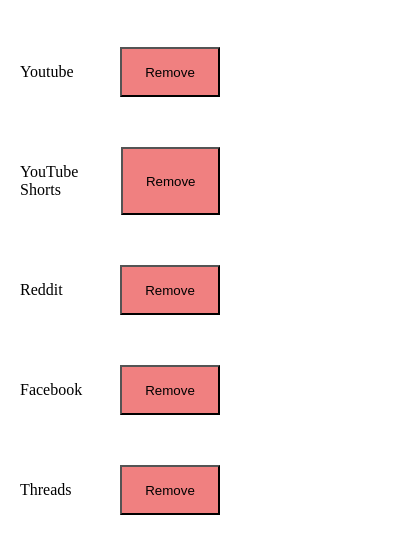
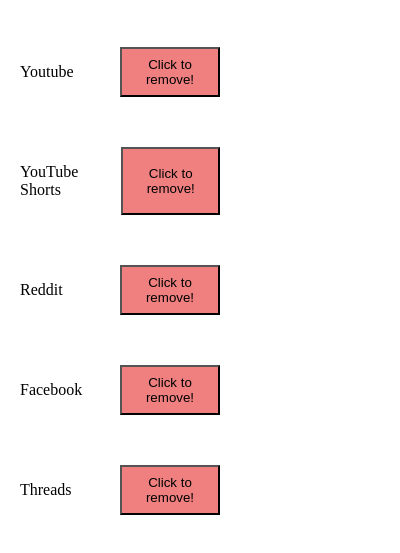
Before and after one commit to ProbablyStupid/Feed-Remover, a browser extension: page popup/index.html in a window 400 px wide. Shown: the part 57-610 px from the top of the page. Drawn offline with Linux system fonts and the light colour scheme.

Commit message:
Button text updated and displayed correctly

```diff
--- a/popup/index.html
+++ b/popup/index.html
@@ -10,23 +10,23 @@
         <div id="pages" class="container">
             <div id="youtube" class="inline">
                 <p class="cat">Youtube</p>
-                <button id="yt-button" class="button">Remove</button>
+                <button id="yt-button" class="button">Click to remove!</button>
             </div>
             <div id="youtube-shorts" class="inline">
                 <p class="cat">YouTube Shorts</p>
-                <button id="yts-button" class="button">Remove</button>
+                <button id="yts-button" class="button">Click to remove!</button>
             </div>
             <div id="reddit" class="inline">
                 <p class="cat">Reddit</p>
-                <button id="rd-button" class="button">Remove</button>
+                <button id="rd-button" class="button">Click to remove!</button>
             </div>
             <div id="facebook" class="inline">
                 <p class="cat">Facebook</p>
-                <button id="fb-button" class="button">Remove</button>
+                <button id="fb-button" class="button">Click to remove!</button>
             </div>
             <div id="threads" class="inline">
                 <p class="cat">Threads</p>
-                <button id="mt-button" class="button">Remove</button>
+                <button id="mt-button" class="button">Click to remove!</button>
             </div>
         </div>
 
--- a/popup/index.js
+++ b/popup/index.js
@@ -99,12 +99,23 @@ for (let button in buttons) {
             console.log("Button: ", button, "object: ", buttons[button], " -> clicked");
             saveSingleSetting(button, !removal[button]);
             adjustButtonClass(buttons[button], !removal[button]);
+            adjustButtonText(buttons[button], getCurrentButtonText(!removal[button]));
         });
     });
     console.log("event listener added for button", buttons[button]);
 }
 
-// Step 4: save new settings to browser storage
+// Step 4?: Ensure that all displayed text is correct.
+
+chrome.storage.local.get(['removal_settings'], function e (result) {
+    removal = result['removal_settings'];
+    for (let button in buttons) {
+        adjustButtonClass(buttons[button], removal[button]);
+        adjustButtonText(buttons[button], getCurrentButtonText(removal[button]));
+    }
+});
+
+//// Step 4: save new settings to browser storage
 
 function saveSingleSetting (settingsName, newSettingValue) {
     // removal[settingsName] = newSettingValue;
@@ -133,3 +144,28 @@ function adjustButtonClass (buttonObject, currentRemovalSetting) {
         buttonObject.className = "button";
     }
 }
+
+function getCurrentButtonText(booleanValue) {
+    // Maybe consider making these values global constants.
+    // But this also doesn't work badly.
+    if (booleanValue) {
+        return "Removing!";
+    }
+    else {
+        return "Click to remove!";
+    }
+}
+
+function adjustButtonText (buttonObject, newButtonText) {
+    // This only supports the architecture of the HTML popup
+    // that has the "button" as a div, containing a p element.
+    // Thus, it is a separate function to easily adapt to a
+    // potential new architecture.
+
+    if (!buttonObject) {
+        console.warn("NOT A VALID BUTTON OBJECT!");
+        return;
+    }
+
+    buttonObject.innerText = newButtonText;
+}
```
